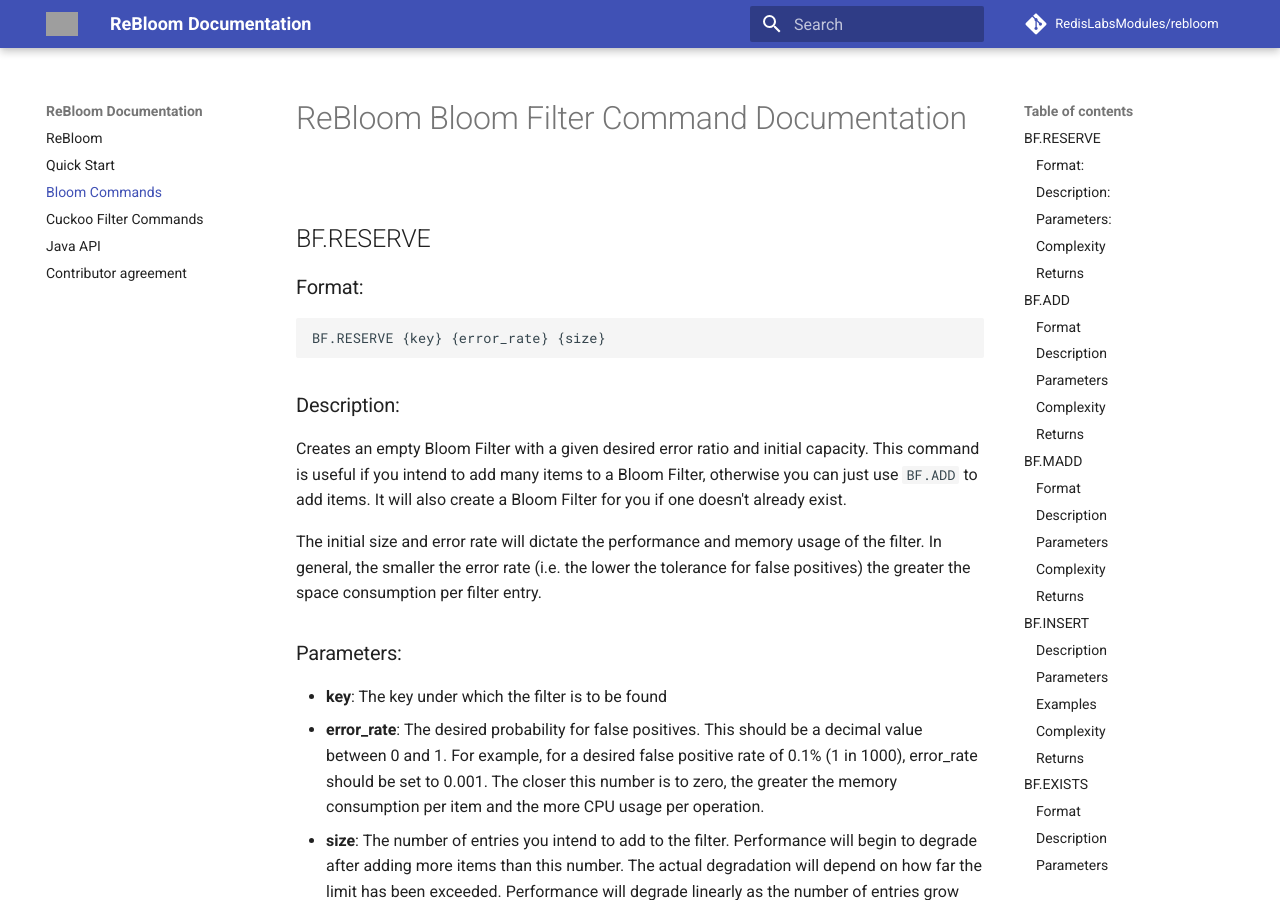
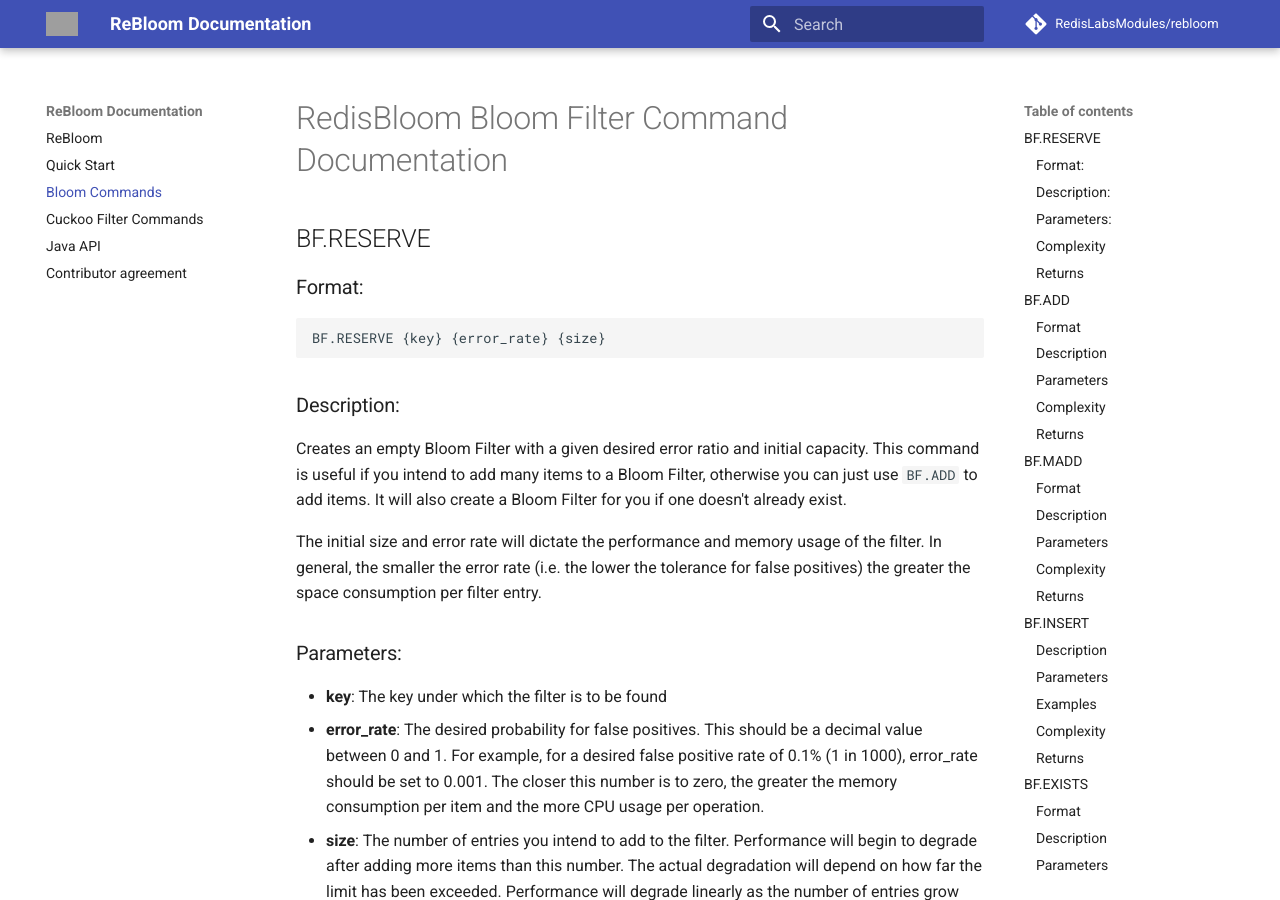
Before and after one commit to RedisBloom/RedisBloom, an MkDocs documentation site: the page built from docs/Bloom_Commands.md, in a window 1280 px wide and 900 px high. Built offline with MkDocs 1.6.1 and Material for MkDocs 9.7.7, drawn with Linux system fonts in a browser that asks for light colours; comment, search, counter and statistics services are not loaded; old or Windows-style settings are respelled for this version of MkDocs; grey boxes are pictures that could not be loaded.

Commit message:
Update Bloom_Commands.md

```diff
--- a/docs/Bloom_Commands.md
+++ b/docs/Bloom_Commands.md
@@ -1,4 +1,4 @@
-# ReBloom Bloom Filter Command Documentation
+# RedisBloom Bloom Filter Command Documentation
 
 ## BF.RESERVE
 
```
